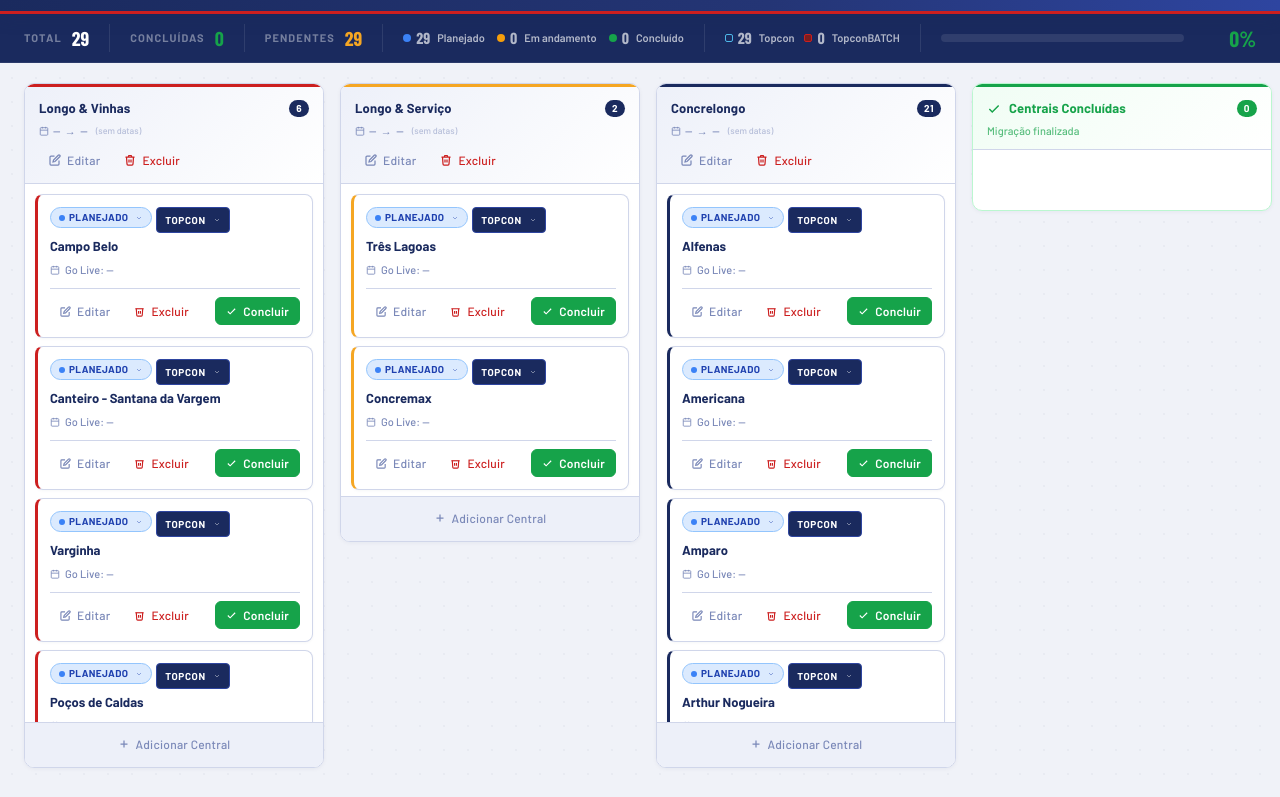
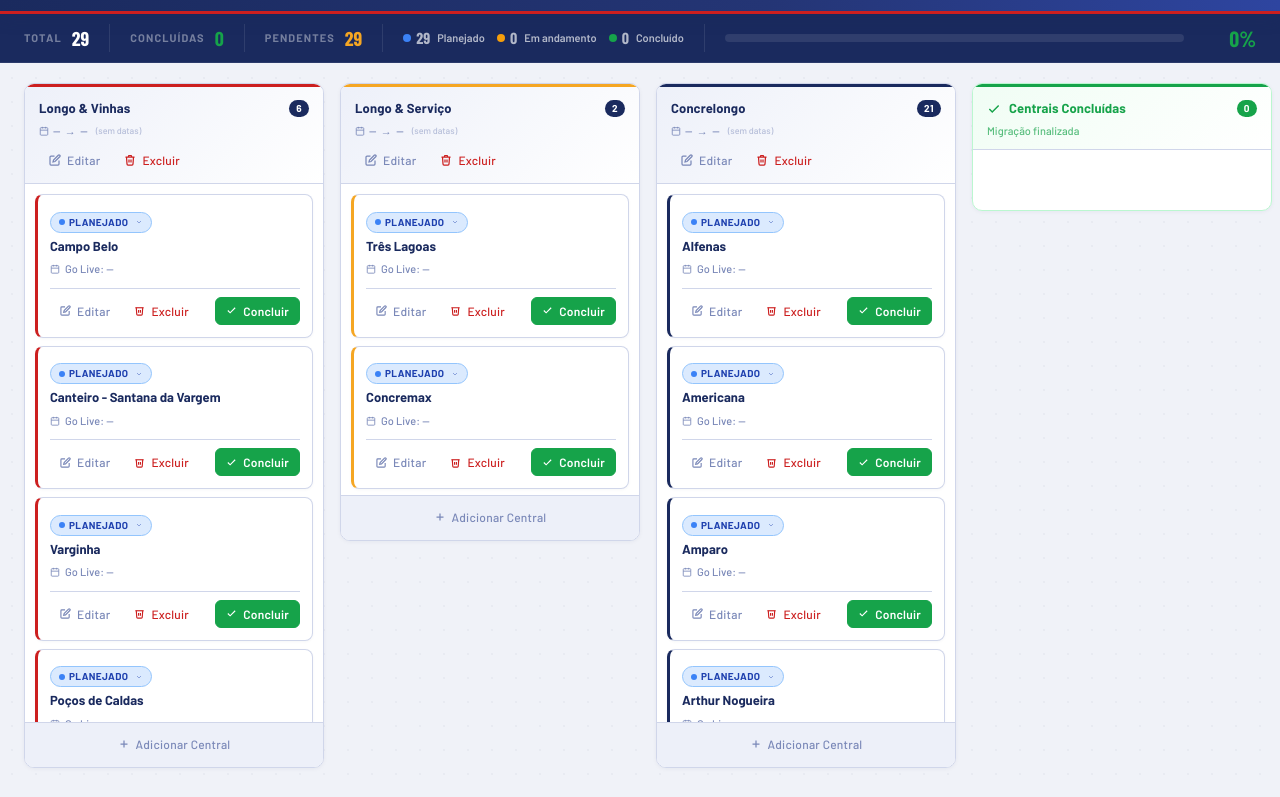
Before and after one commit to jptorres-topcon/golive-manager, a plain HTML site: page index.html in a window 1280 px wide. Shown: the part 54-851 px from the top of the page. Drawn offline with nearby package versions, Linux system fonts and the light colour scheme.

Commit message:
revert: remove Ambiente/TopconBATCH field

```diff
--- a/index.html
+++ b/index.html
@@ -558,47 +558,6 @@
     width: 8px; height: 8px; border-radius: 50%;
   }
 
-  /* ── AMBIENTE BADGE ── */
-  .amb-badge {
-    display: inline-flex;
-    align-items: center;
-    gap: 4px;
-    font-size: 10px;
-    font-weight: 700;
-    padding: 2px 8px;
-    border-radius: 4px;
-    letter-spacing: 0.06em;
-    text-transform: uppercase;
-    border: 1px solid transparent;
-  }
-  .amb-topcon   { background:#1a2a5e; color:#fff; border-color:#2e45a0; }
-  .amb-batch    { background:#7c1d1d; color:#fff; border-color:#cc1f1f; }
-
-  /* Progress bar ambiente indicators */
-  .prog-amb-group {
-    display: flex;
-    align-items: center;
-    gap: 10px;
-    flex-wrap: wrap;
-  }
-  .prog-amb-item {
-    display: flex;
-    align-items: center;
-    gap: 5px;
-    font-size: 11px;
-    font-weight: 600;
-    color: #ffffffaa;
-    white-space: nowrap;
-  }
-  .prog-amb-item strong {
-    font-family: 'Barlow Condensed', sans-serif;
-    font-size: 16px;
-    font-weight: 700;
-    margin-right: 2px;
-  }
-  .prog-amb-dot {
-    width: 8px; height: 8px; border-radius: 2px;
-  }
 
   /* Toast */
   #toast {
@@ -688,17 +647,6 @@
     </div>
   </div>
   <div class="progress-divider"></div>
-  <div class="prog-amb-group">
-    <div class="prog-amb-item">
-      <div class="prog-amb-dot" style="background:#1a2a5e;border:1px solid #4eb8e8;"></div>
-      <strong id="prog-a-topcon">0</strong> Topcon
-    </div>
-    <div class="prog-amb-item">
-      <div class="prog-amb-dot" style="background:#7c1d1d;border:1px solid #cc1f1f;"></div>
-      <strong id="prog-a-batch">0</strong> TopconBATCH
-    </div>
-  </div>
-  <div class="progress-divider"></div>
   <div class="progress-track">
     <div class="progress-fill" id="prog-fill" style="width:0%"></div>
   </div>
@@ -756,20 +704,14 @@
         <label>Grupo</label>
         <select id="cm-group"></select>
       </div>
-      <div class="field">
+      <div class="field" style="margin-bottom:0">
         <label>Status</label>
         <select id="cm-status">
           <option value="planejado">⬤ Planejado</option>
           <option value="andamento">⬤ Em andamento</option>
         </select>
       </div>
-      <div class="field" style="margin-bottom:0">
-        <label>Ambiente</label>
-        <select id="cm-ambiente">
-          <option value="topcon">Topcon</option>
-          <option value="batch">TopconBATCH</option>
-        </select>
-      </div>
+
     </div>
     <div class="modal-footer">
       <button class="btn btn-outline" onclick="closeModal('central-modal')">Cancelar</button>
@@ -997,11 +939,6 @@ function updateProgress() {
   document.getElementById('prog-s-and').textContent  = sAnd;
   document.getElementById('prog-s-conc').textContent = sConc;
 
-  const allC = [...state.centrals, ...state.completed];
-  const aTopcon = allC.filter(c => (c.ambiente || 'topcon') === 'topcon').length;
-  const aBatch  = allC.filter(c => c.ambiente === 'batch').length;
-  document.getElementById('prog-a-topcon').textContent = aTopcon;
-  document.getElementById('prog-a-batch').textContent  = aBatch;
 }
 
 function render() {
@@ -1107,18 +1044,11 @@ function renderCard(central, group) {
   const chevron = isViewMode ? '' : '<svg width="8" height="8" fill="none" stroke="currentColor" stroke-width="2.5" viewBox="0 0 24 24" style="margin-left:3px;opacity:0.5;"><polyline points="6 9 12 15 18 9"/></svg>';
   const clickAttr = isViewMode ? '' : 'onclick="cycleStatus(\'' + central.id + '\')" title="Clique para alterar" style="cursor:pointer;"';
   const statusBadge = '<div class="status-badge status-' + st + '" ' + clickAttr + '><div class="status-dot"></div>' + stLabel + chevron + '</div>';
-  const amb = central.ambiente || 'topcon';
-  const ambLabel = amb === 'batch' ? 'TopconBATCH' : 'Topcon';
-  const ambChevron = isViewMode ? '' : '<svg width="8" height="8" fill="none" stroke="currentColor" stroke-width="2.5" viewBox="0 0 24 24" style="margin-left:3px;opacity:0.5;"><polyline points="6 9 12 15 18 9"/></svg>';
-  const ambClick = isViewMode ? '' : 'onclick="cycleAmbiente(\'' + central.id + '\')" title="Clique para alterar ambiente" style="cursor:pointer;"';
-  const ambBadge = '<div class="amb-badge amb-' + (amb === 'batch' ? 'batch' : 'topcon') + '" ' + ambClick + '>' + ambLabel + ambChevron + '</div>';
+
 
   return `
     <div class="card" id="card-${central.id}" ${draggableAttr} style="border-left-color:${stripe}">
-      <div style="display:flex;gap:4px;flex-wrap:wrap;margin-bottom:5px;">
-        ${statusBadge}
-        ${ambBadge}
-      </div>
+      ${statusBadge}
       <div class="card-name">${escHtml(central.name)}</div>
       <div class="card-date">
         <svg width="10" height="10" fill="none" stroke="currentColor" stroke-width="2" viewBox="0 0 24 24"><rect x="3" y="4" width="18" height="18" rx="2"/><line x1="16" y1="2" x2="16" y2="6"/><line x1="8" y1="2" x2="8" y2="6"/><line x1="3" y1="10" x2="21" y2="10"/></svg>
@@ -1267,7 +1197,6 @@ function openCentralModal(preGroupId) {
   document.getElementById('cm-name').value = '';
   document.getElementById('cm-date').value = '';
   document.getElementById('cm-status').value = 'planejado';
-  document.getElementById('cm-ambiente').value = 'topcon';
   populateGroupSelect(preGroupId || (state.groups[0] && state.groups[0].id));
   document.getElementById('central-modal').style.display = 'flex';
   setTimeout(() => document.getElementById('cm-name').focus(), 50);
@@ -1280,7 +1209,6 @@ function openEditCentral(id) {
   document.getElementById('cm-name').value = c.name;
   document.getElementById('cm-date').value = c.goLiveDate || '';
   document.getElementById('cm-status').value = c.status || 'planejado';
-  document.getElementById('cm-ambiente').value = c.ambiente || 'topcon';
   populateGroupSelect(c.groupId);
   document.getElementById('central-modal').style.display = 'flex';
   setTimeout(() => document.getElementById('cm-name').focus(), 50);
@@ -1304,18 +1232,17 @@ function saveCentral() {
   const date = document.getElementById('cm-date').value;
   const groupId = document.getElementById('cm-group').value;
   const status = document.getElementById('cm-status').value;
-  const ambiente = document.getElementById('cm-ambiente').value;
   if (!name) { showToast('⚠ Informe o nome da central'); return; }
   if (!groupId) { showToast('⚠ Crie um grupo primeiro'); return; }
   if (editingCentralId) {
     const c = state.centrals.find(x => x.id === editingCentralId);
     const oldGroupId = c.groupId;
-    c.name = name; c.goLiveDate = date; c.groupId = groupId; c.status = status; c.ambiente = ambiente;
+    c.name = name; c.goLiveDate = date; c.groupId = groupId; c.status = status;
     recalcGroupDates(oldGroupId);
     if (oldGroupId !== groupId) recalcGroupDates(groupId);
     showToast('Central atualizada ✓');
   } else {
-    state.centrals.push({ id: uid(), name, goLiveDate: date, groupId, status, ambiente });
+    state.centrals.push({ id: uid(), name, goLiveDate: date, groupId, status });
     recalcGroupDates(groupId);
     showToast('Central criada ✓');
   }
@@ -1332,13 +1259,6 @@ function cycleStatus(id) {
   showToast('Status: ' + ({planejado:'Planejado',andamento:'Em andamento'})[c.status] + ' ✓');
 }
 
-function cycleAmbiente(id) {
-  const c = state.centrals.find(x => x.id === id);
-  if (!c) return;
-  c.ambiente = (c.ambiente || 'topcon') === 'topcon' ? 'batch' : 'topcon';
-  save(); render();
-  showToast('Ambiente: ' + (c.ambiente === 'batch' ? 'TopconBATCH' : 'Topcon') + ' ✓');
-}
 
 // ===== COMPLETE =====
 function completeCentral(id) {
```
